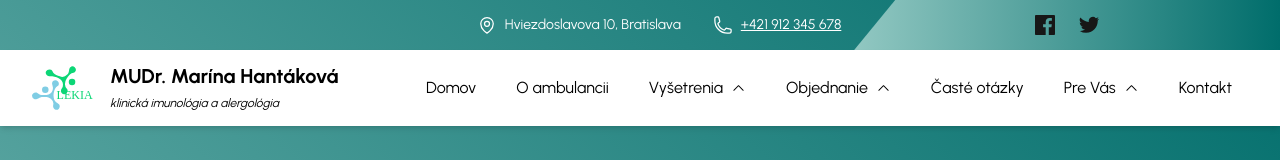
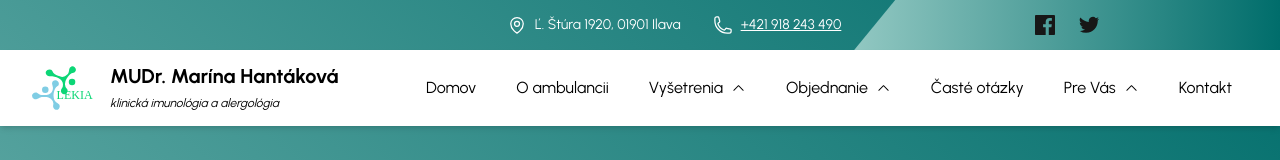
Before and after one commit to Edd224/my-doctor-website, a Next.js app: page /404 in a window 1280 px wide. Shown: the top 160 px of the page. Built offline with nearby package versions, Linux system fonts and the light colour scheme.

Commit message:
info topbar header bg

```diff
--- a/src/components/Header.tsx
+++ b/src/components/Header.tsx
@@ -115,13 +115,13 @@ const Header: React.FC = () => {
         {/* Mobilné menu */}
         {isMobileMenuOpen && (
           <motion.div
-            className="fixed inset-0 bg-teal-700 text-white flex flex-col items-center justify-center z-30"
+            className="fixed inset-0 bg-gradient-to-tr from-primary to-secondary text-white flex flex-col items-center justify-center z-30"
             initial={{ opacity: 0, y: "-100%" }}
             animate={{ opacity: 1, y: 0 }}
             exit={{ opacity: 0, y: "-100%" }}
             transition={{ duration: 0.5 }}
           >
-            <ul className="space-y-6 text-">
+            <ul className="space-y-6">
               {menuData.menu.map((menuItem) => (
                 <li key={menuItem.title} className="relative items-center justify-start ">
                   {menuItem.submenu ? (
--- a/src/components/Topbar.tsx
+++ b/src/components/Topbar.tsx
@@ -17,12 +17,12 @@ const TopBar: React.FC = () => {
                 </div> */}
                 <div className="flex items-center space-x-2">
                     <MapPinIcon className="h-5 w-5" />
-                    <p>Hviezdoslavova 10, Bratislava</p>
+                    <p>Ľ. Štúra 1920, 01901 Ilava</p>
                 </div>
                 <div className="flex items-center space-x-2">
                     <PhoneIcon className="h-5 w-5" />
                     <a href="tel:+421912345678" className="underline hover:text-black">
-                        +421 912 345 678
+                    +421 918 243 490
                     </a>
                 </div>
             </div>
```
